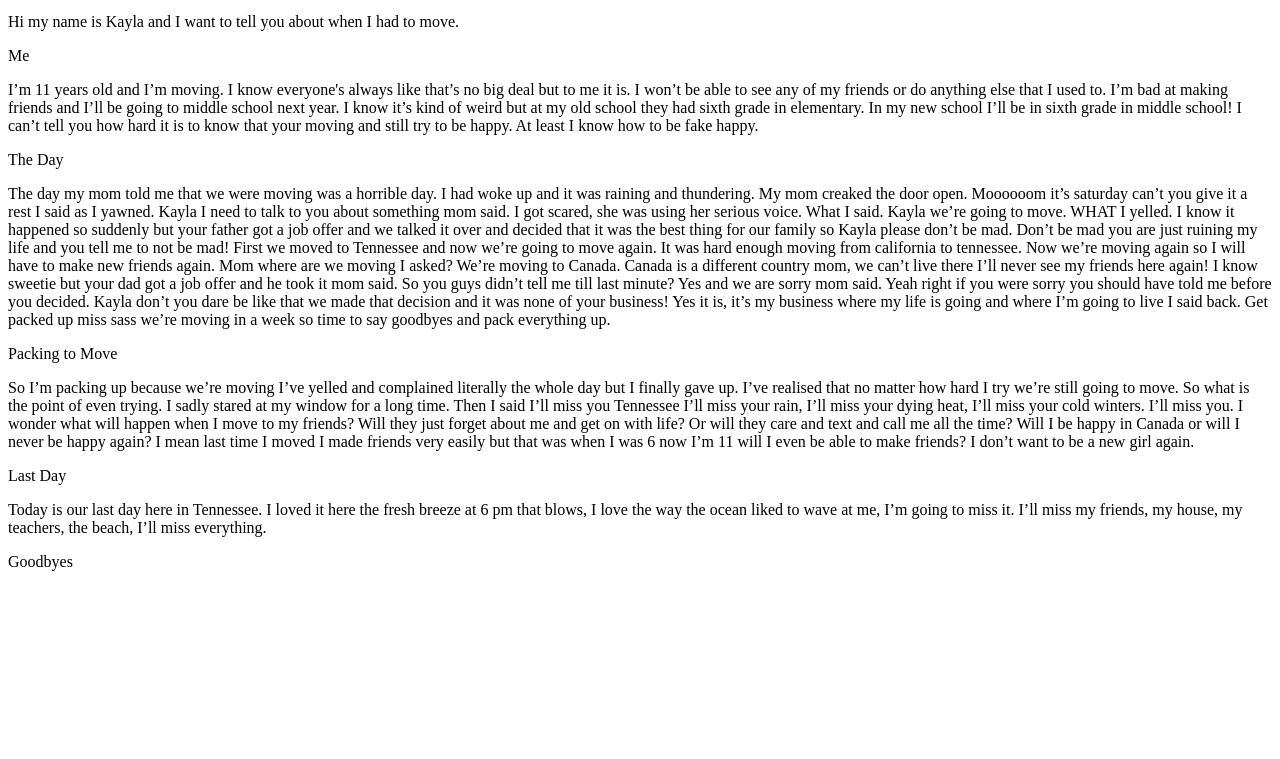
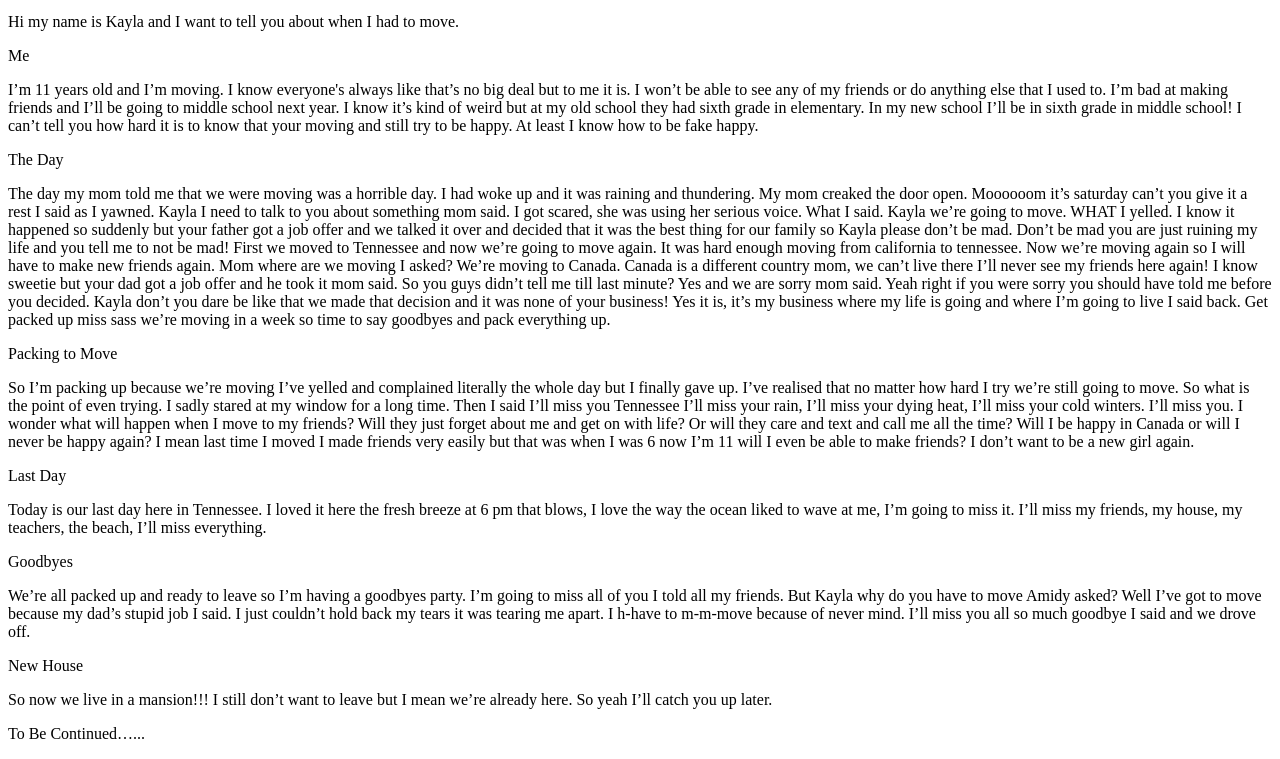
Before and after one commit to gretyla/gretyla.github.io, a plain HTML site: page books5.html in a window 1280 px wide. Shown: the part 87-846 px from the top of the page. Before the commit the page ends 800 px from the top, so only its background shows below. Drawn offline with Linux system fonts and the light colour scheme.

Commit message:
Update books5.html

```diff
--- a/books5.html
+++ b/books5.html
@@ -1,3 +1,4 @@
+<body>
 <h1>Balance</h1>
 <p>
   Hi
@@ -54,3 +55,18 @@
 Goodbyes
 </p>
 <p>
+    We’re all packed up and ready to leave so I’m having a goodbyes party. I’m going to miss all of you I told all my friends.
+  But Kayla why do you have to move Amidy asked? Well I’ve got to move because my dad’s stupid job I said.
+  I just couldn’t hold back my tears it was tearing me apart. I h-have to m-m-move because of never mind.
+  I’ll miss you all so much goodbye I said and we drove off.
+</p>
+<p>
+  New House
+</p>
+  <p>
+     So now we live in a mansion!!! I still don’t want to leave but I mean we’re already here. So yeah I’ll catch you up later.
+</p>
+  <p>
+   To Be Continued…...
+</p>
+</body>
```
